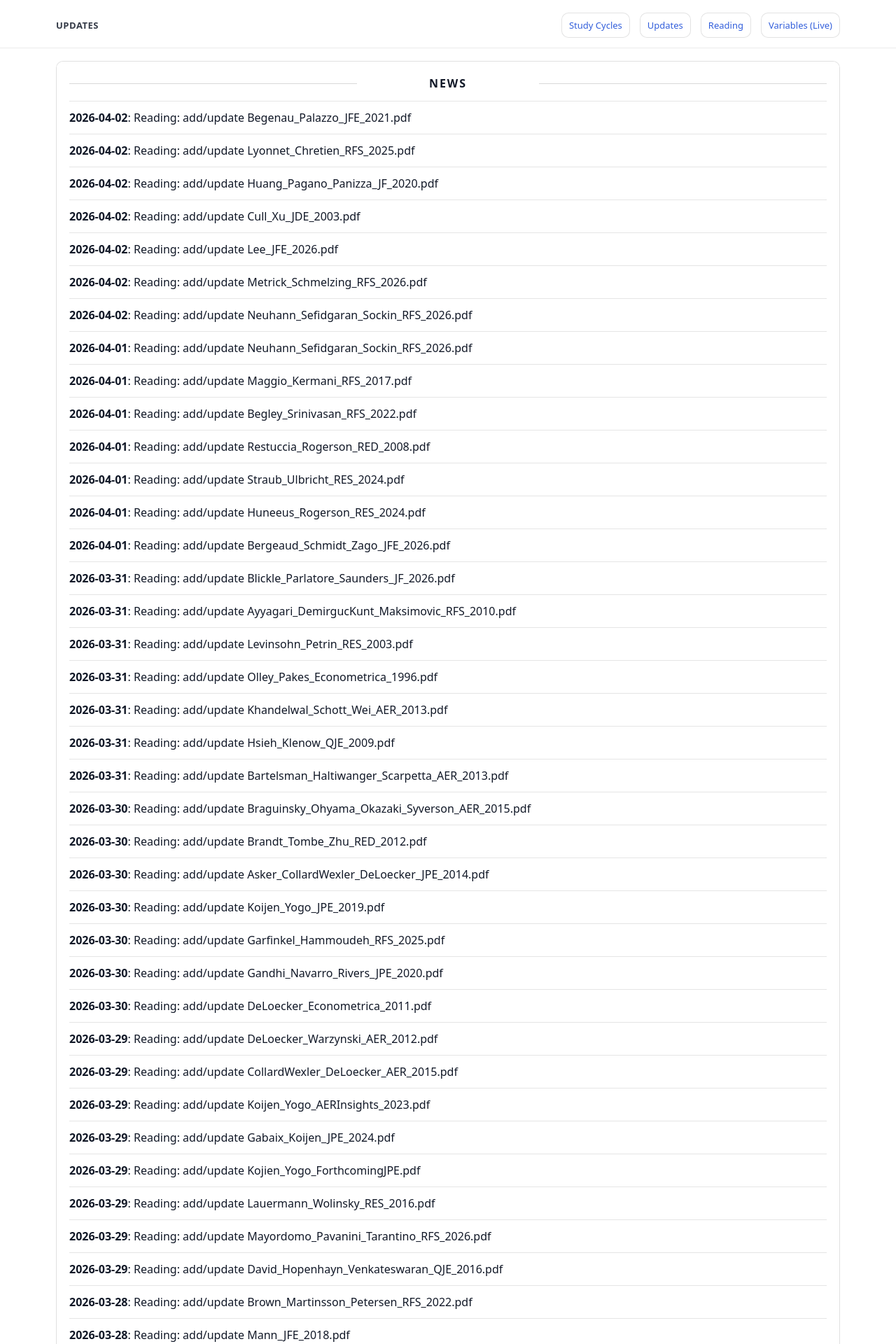
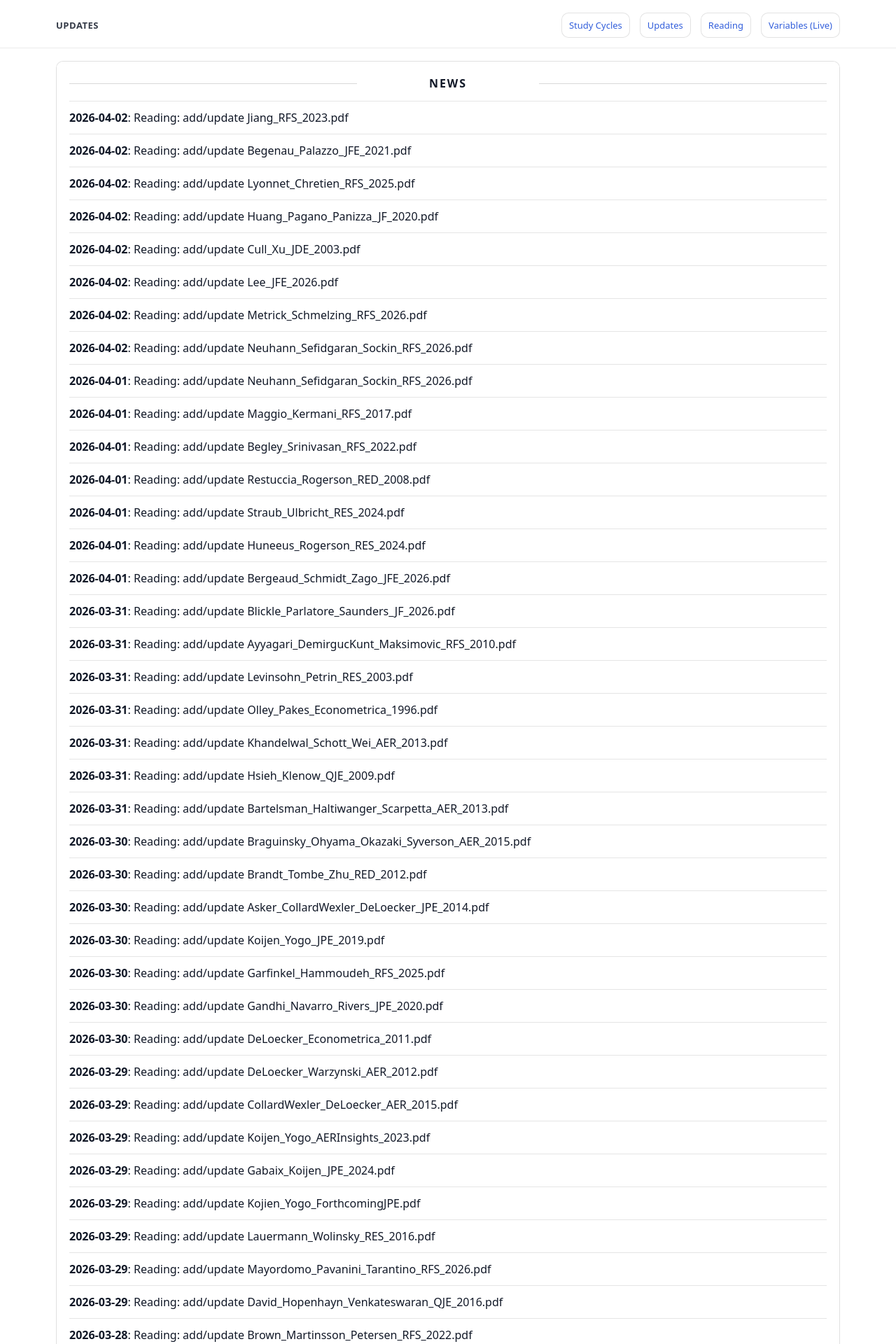
Before and after one commit to yaxinzn/study-archive, a Jekyll site: the page built from updates/index.md, in a window 1280 px wide. Shown: the top 1920 px of the page at 70% size. Built offline with Jekyll 4.4.1, drawn with Linux system fonts in a browser that asks for light colours; some of the changed text lies outside the part shown.

Commit message:
chore: update NEWS feed

```diff
--- a/_data/news.yml
+++ b/_data/news.yml
@@ -1,4 +1,7 @@
 # Auto-generated update history (sorted newest -> oldest). Do not edit manually.
+- ts: "1775132955"
+  date: "2026-04-02"
+  title: "Reading: add/update Jiang_RFS_2023.pdf"
 - ts: "1775131160"
   date: "2026-04-02"
   title: "Reading: add/update Begenau_Palazzo_JFE_2021.pdf"
```
